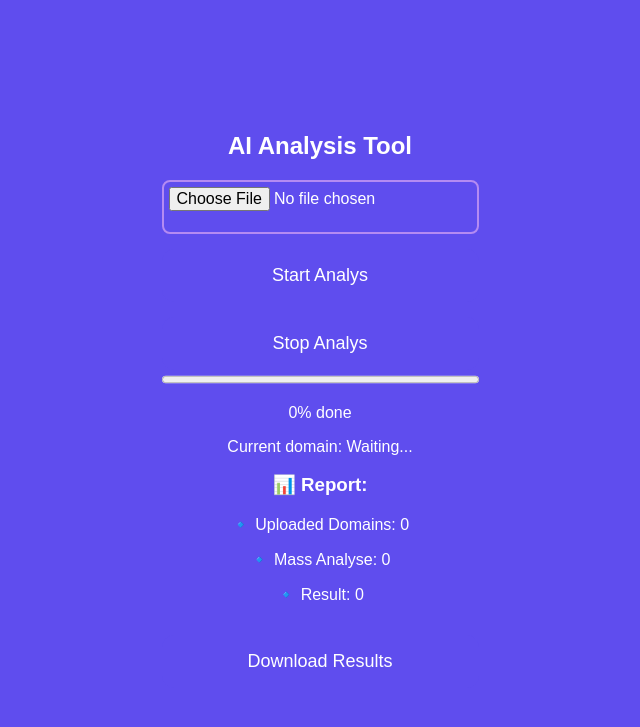
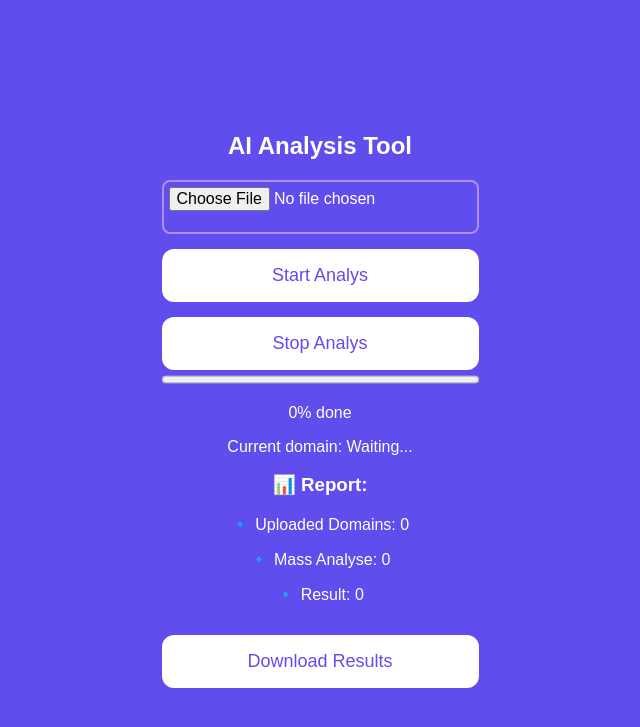
Before and after one commit to Vadimchernukha/flask-web-analysis, a Flask app: page / in a window 1280 px wide. Shown: the top 727 px of the page, without its empty margins (320-960 px from the left). Run offline with Flask 3, Linux system fonts and the light colour scheme.

Commit message:
Update styles.css

```diff
--- a/static/styles.css
+++ b/static/styles.css
@@ -31,8 +31,8 @@ button, .download-btn {
     width: 100%; /* Все кнопки одной ширины */
     margin-top: 15px;
     padding: 16px;
-    background-color: #5f4dee; /* Основной цвет кнопки */
-    color: white; /* Теперь текст белый, чтобы был виден */
+    background-color: white; /* Основной цвет кнопки */
+    color: #5f4dee; /* Теперь текст белый, чтобы был виден */
     border: none;
     border-radius: 12px;
     cursor: pointer;
```
